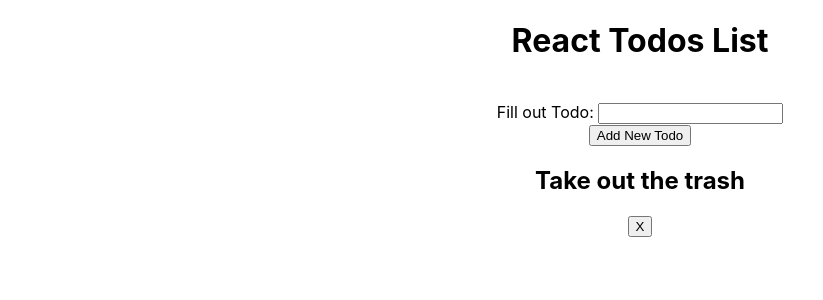
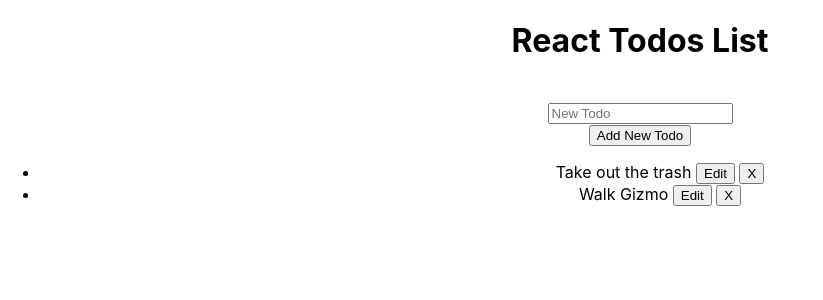
Before and after one commit to lmschless/react-todo-list, a React (Create React App) app: page / in a window 1280 px wide. Shown: the top 300 px of the page, without its empty margins (0-823 px from the left). Built offline with nearby package versions, Linux system fonts and the light colour scheme.

Commit message:
working on edit todo method

```diff
--- a/src/NewTodoForm.js
+++ b/src/NewTodoForm.js
@@ -12,7 +12,6 @@ export default class NewTodoForm extends Component {
 	}
 
 	handleChange = (evt) => {
-		console.log(evt);
 		this.setState({
 			[evt.target.name]: evt.target.value
 		});
@@ -34,9 +33,9 @@ export default class NewTodoForm extends Component {
 		return (
 			<form onSubmit={this.handleSubmit}>
 				<div>
-					<label htmlFor="name">Fill out Todo: </label>
 					<input
 						type="text"
+						placeholder="New Todo"
 						name="name"
 						value={this.state.name}
 						id="name"
--- a/src/Todo.js
+++ b/src/Todo.js
@@ -1,12 +1,55 @@
 import React, { Component } from 'react';
 
 export default class Todo extends Component {
+	constructor(props) {
+		super(props);
+
+		this.state = {
+			isEditing: false,
+			task: ''
+		};
+	}
+
+	toggleForm = () => {
+		this.setState({ isEditing: !this.state.isEditing });
+	};
+
+	handleUpdate = (evt) => {
+		evt.preventDefault();
+		// take a new todo and pass up to parent
+	};
+
 	render() {
-		return (
-			<div>
-				<h2>{this.props.name}</h2>{' '}
-				<button onClick={this.props.remove}>X</button>
-			</div>
-		);
+		let result;
+		{
+			if (this.state.isEditing) {
+				result = (
+					<div>
+						<form onSubmit={this.handleUpdate}>
+							<input type="text" value={this.state.task} />
+							<button>Save</button>
+						</form>
+					</div>
+				);
+			} else {
+				result = (
+					<div>
+						<li>
+							{this.props.name} <button onClick={this.toggleForm}>
+								Edit
+							</button>{' '}
+							<button onClick={this.props.remove}>X</button>
+						</li>{' '}
+					</div>
+				);
+			}
+		}
+		return result;
+		// <div>
+		// 	<li>
+		// 		{this.props.name} <button onClick={this.props.edit}>Edit</button>{' '}
+		// 		<button onClick={this.props.remove}>X</button>
+		// 	</li>{' '}
+		// </div>
 	}
 }
--- a/src/TodosList.js
+++ b/src/TodosList.js
@@ -8,7 +8,10 @@ export default class TodosList extends Component {
 		super(props);
 
 		this.state = {
-			todos: [ { name: 'Take out the trash', id: v4() } ]
+			todos: [
+				{ name: 'Take out the trash', id: v4() },
+				{ name: 'Walk Gizmo', id: v4() }
+			]
 		};
 	}
 
@@ -19,6 +22,8 @@ export default class TodosList extends Component {
 			todos: this.state.todos.filter((todo) => todo.id !== id)
 		});
 	};
+
+	edit = (evt) => {};
 
 	create = (newTodo) => {
 		this.setState({
@@ -32,14 +37,17 @@ export default class TodosList extends Component {
 				<h1>React Todos List</h1>
 				<br />
 				<NewBoxForm createTodo={this.create} />
+				<ul>
 					{this.state.todos.map((todo) => (
 						<Todo
 							name={todo.name}
 							key={todo.id}
 							id={todo.id}
 							remove={() => this.remove(todo.id)}
+							edit={() => this.edit(todo.id)}
 						/>
 					))}
+				</ul>
 			</div>
 		);
 	}
```
Lines whose indentation alone changed are shown as unchanged.
